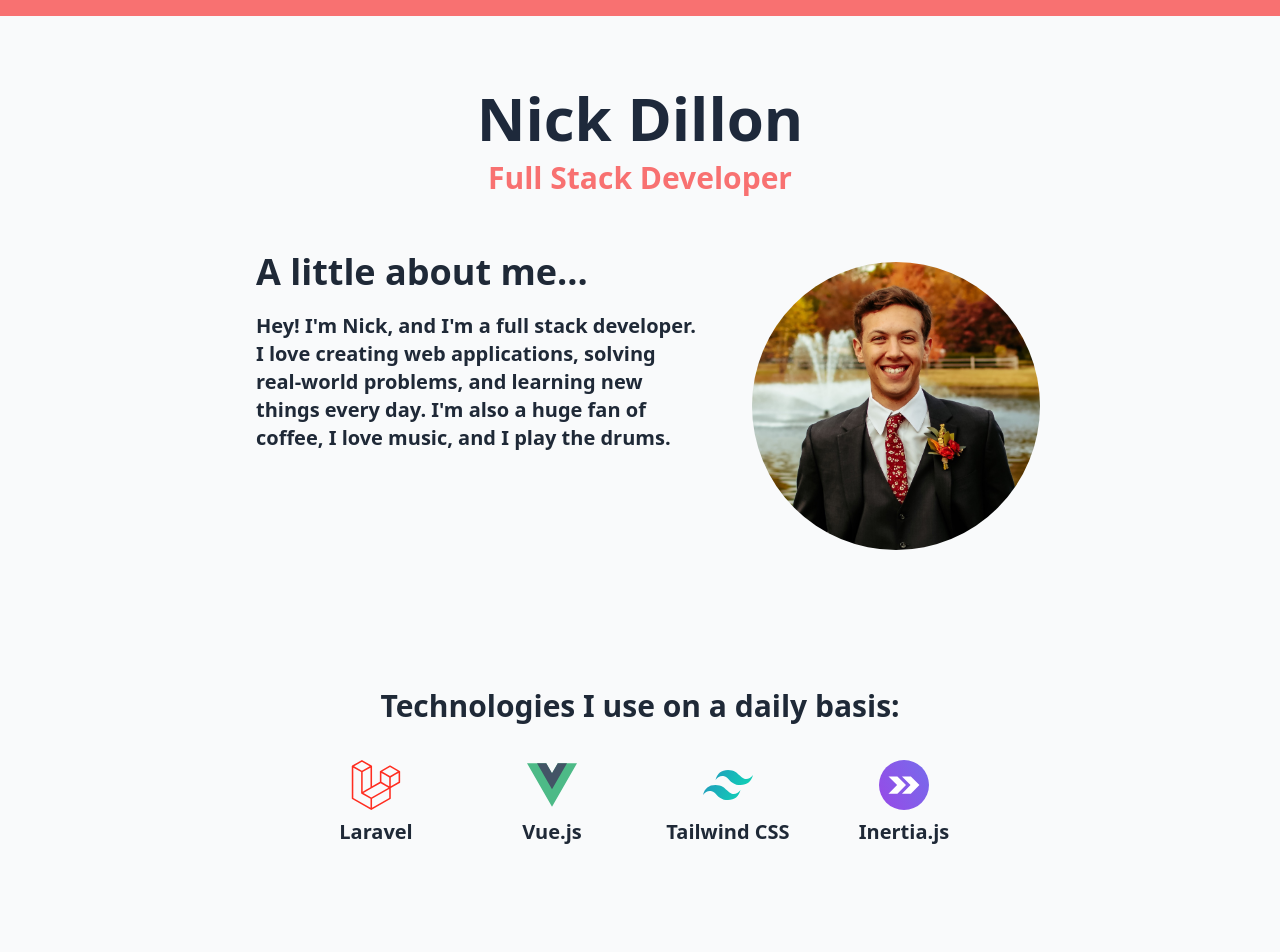
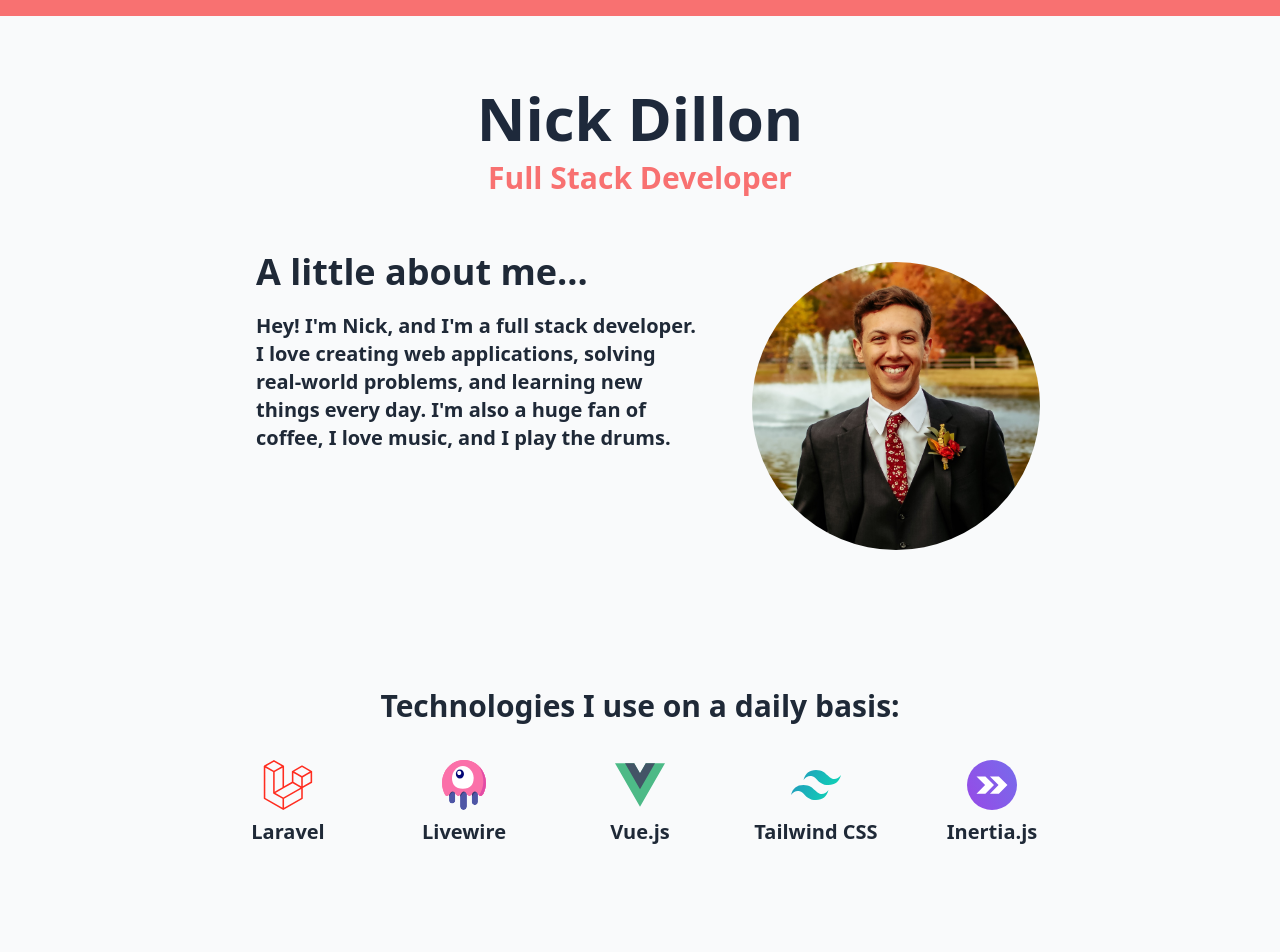
Before and after one commit to NickDillon1412/portfolio-site, a Vue app: page / in a window 1280 px wide. Shown: the top 952 px of the page. Built offline with nearby package versions, Linux system fonts and the light colour scheme; some icons are missing.

Commit message:
Added Livewire svg and into Technologies component

```diff
--- a/src/components/Technologies.vue
+++ b/src/components/Technologies.vue
@@ -25,6 +25,11 @@ const technologies = ref([
     title: 'Laravel'
   },
   {
+    url: 'https://laravel-livewire.com',
+    image: 'livewire.svg',
+    title: 'Livewire'
+  },
+  {
     url: 'https://vuejs.org/',
     image: 'vue.svg',
     title: 'Vue.js'
```
Also changed, not shown: public/images/livewire.svg (added).
